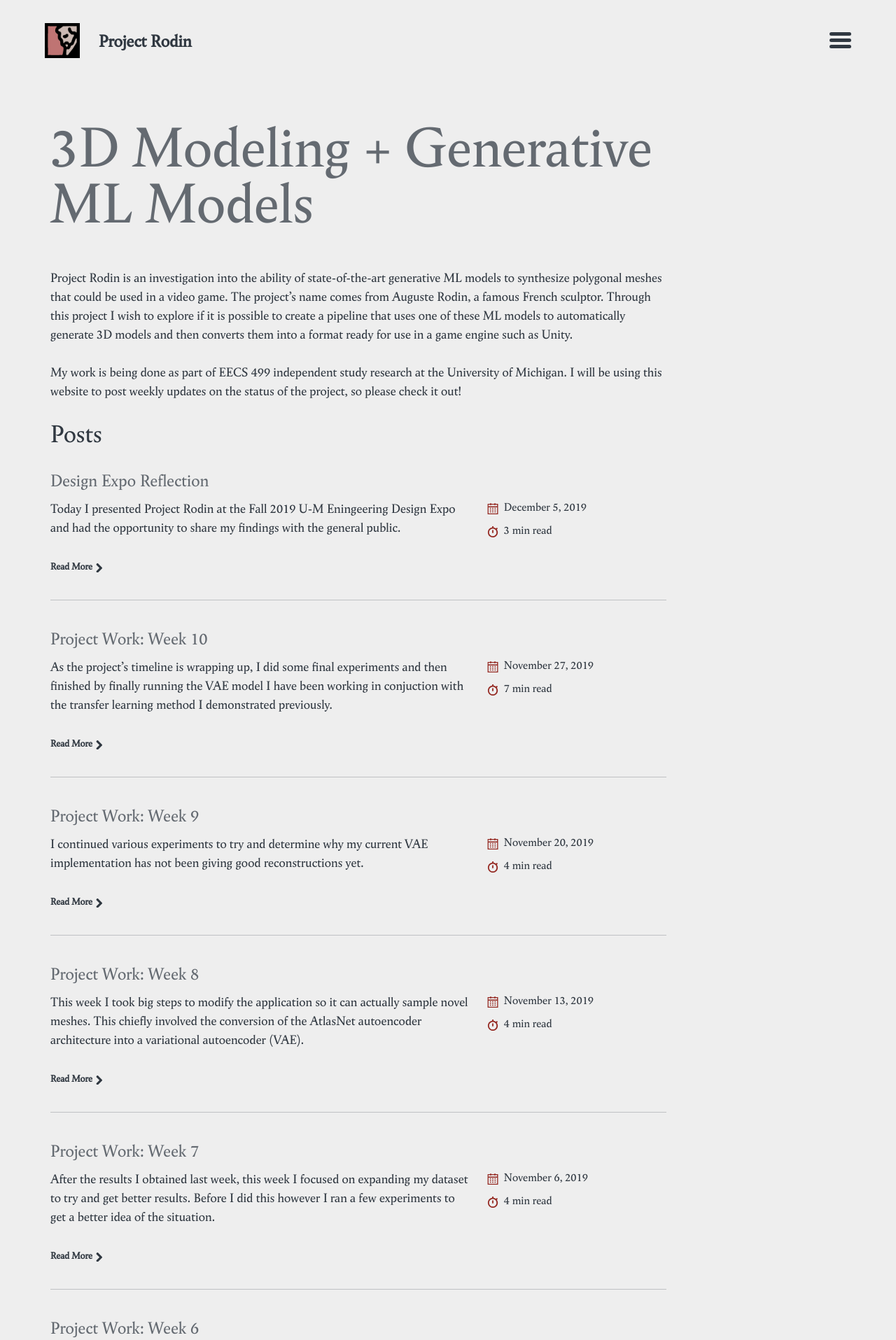
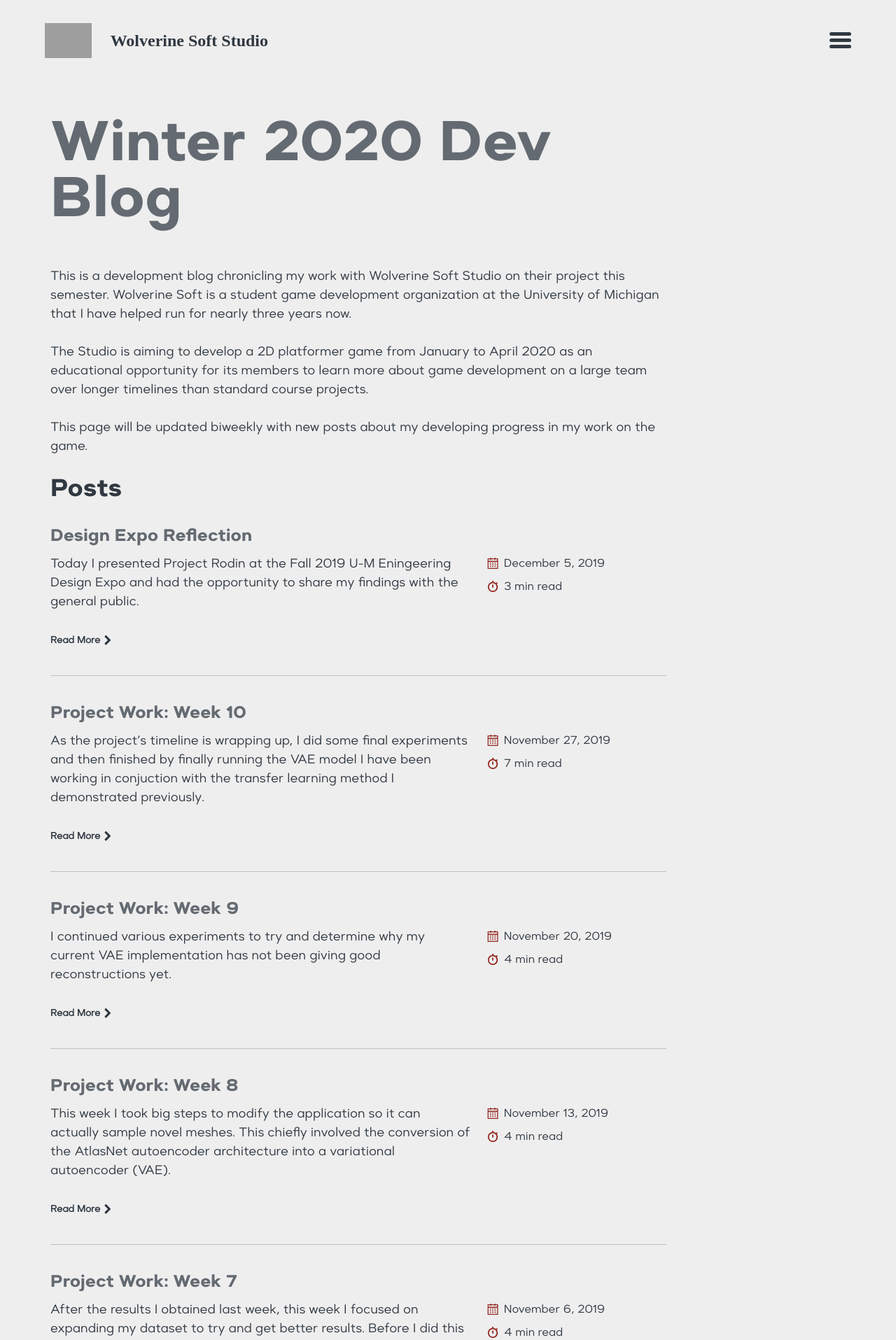
Before and after one commit to acerio98/wsoft-studio-blog-w20, a Jekyll site: the page built from index.md, in a window 1280 px wide. Shown: the top 1915 px of the page at 70% size. Built offline with Jekyll 4.4.1, drawn with Linux system fonts in a browser that asks for light colours; some web fonts are replaced; the list of posts is cut into pages by our own code; some of the changed text lies outside the part shown; grey boxes are pictures that could not be loaded.

Commit message:
updating the look and basic text

```diff
--- a/_config.yml
+++ b/_config.yml
@@ -14,7 +14,7 @@
 # You can create any custom variable you would like, and they will be accessible
 # in the templates via {{ site.myvariable }}.
 lang: en-US
-title: "Project Rodin"
+title: "Wolverine Soft Studio"
 email: "ariopell@umich.edu"
 description:
 baseurl: # the optional subpath of your site, e.g. "/blog"
@@ -25,7 +25,7 @@ author:
   picture:
 twitter_username: "@a_riopelle"
 github_username: "acerio98"
-logo: "pics/rodin-logo.png"
+logo: "pics/wsoft-logo.png"
 search: # true, false (default)
 search_full_content: false # true, false (default)
 search_provider: # lunr (default), algolia
--- a/assets/stylesheets/main.scss
+++ b/assets/stylesheets/main.scss
@@ -9,17 +9,20 @@
 
 @import "basically-basic";
 
-@font-face{
-	font-family: WolpePegasusBold;
-	src: url('fonts/WolpePegasusBold.ttf');
-}
+@import url("//hello.myfonts.net/count/3955fd");
+
+
+@font-face {font-family: 'SupremaBold';src: url('webfonts/3955FD_0_0.eot');src: url('webfonts/3955FD_0_0.eot?#iefix') format('embedded-opentype'),url('webfonts/3955FD_0_0.woff2') format('woff2'),url('webfonts/3955FD_0_0.woff') format('woff'),url('webfonts/3955FD_0_0.ttf') format('truetype');}
+
+
+@font-face {font-family: 'SupremaRegular';src: url('webfonts/3955FD_1_0.eot');src: url('webfonts/3955FD_1_0.eot?#iefix') format('embedded-opentype'),url('webfonts/3955FD_1_0.woff2') format('woff2'),url('webfonts/3955FD_1_0.woff') format('woff'),url('webfonts/3955FD_1_0.ttf') format('truetype');}
 
 body {
-  font-family: WolpePegasusBold;
+  font-family: SupremaRegular;
 }
 
 h1, h2, h3, h4, h5 {
-	font-family: WolpePegasusBold;
+	font-family: SupremaBold;
 	font-weight: normal;
 	font-style: normal;
 }
--- a/index.md
+++ b/index.md
@@ -1,8 +1,10 @@
 ---
-title: "3D Modeling + \nGenerative ML Models"
+title: "Winter 2020 Dev Blog"
 layout: home
 ---
 
-Project Rodin is an investigation into the ability of state-of-the-art generative ML models to synthesize polygonal meshes that could be used in a video game. The project's name comes from Auguste Rodin, a famous French sculptor. Through this project I wish to explore if it is possible to create a pipeline that uses one of these ML models to automatically generate 3D models and then converts them into a format ready for use in a game engine such as Unity.
+This is a development blog chronicling my work with Wolverine Soft Studio on their project this semester. Wolverine Soft is a student game development organization at the University of Michigan that I have helped run for nearly three years now.
 
-My work is being done as part of EECS 499 independent study research at the University of Michigan. I will be using this website to post weekly updates on the status of the project, so please check it out!
+The Studio is aiming to develop a 2D platformer game from January to April 2020 as an educational opportunity for its members to learn more about game development on a large team over longer timelines than standard course projects.
+
+This page will be updated biweekly with new posts about my developing progress in my work on the game.
```
Also changed, not shown: pics/blog-logo.png (added).
